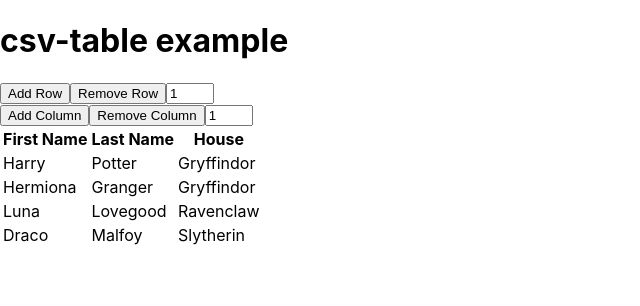
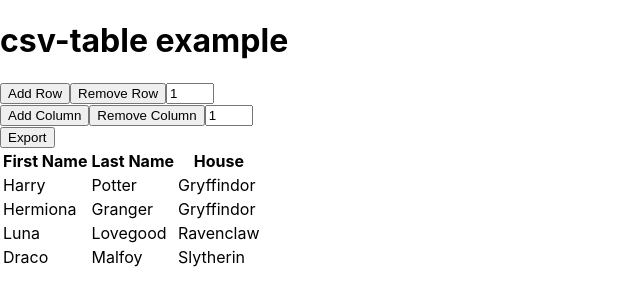
Before and after one commit to lekterable/csv-table, a React (Create React App) app: page / in a window 1280 px wide. Shown: the top 306 px of the page, without its empty margins (0-640 px from the left). Built offline with nearby package versions, Linux system fonts and the light colour scheme.

Commit message:
Make table exportable

```diff
--- a/package.json
+++ b/package.json
@@ -4,6 +4,7 @@
   "private": true,
   "dependencies": {
     "react": "^16.8.6",
+    "react-csv": "^1.1.1",
     "react-dom": "^16.8.6",
     "react-scripts": "2.1.8",
     "uuid": "^3.3.2"
--- a/src/App.js
+++ b/src/App.js
@@ -14,7 +14,7 @@ class App extends Component {
     return (
       <div>
         <h1>csv-table example</h1>
-        <Table data={exampleData} editable toolbar />
+        <Table data={exampleData} editable toolbar exportable />
       </div>
     )
   }
--- /dev/null
+++ b/src/table-csv/components/ExportButton.js
@@ -0,0 +1,10 @@
+import React from 'react'
+import { CSVLink } from 'react-csv'
+
+export default ({ data }) => {
+  return (
+    <CSVLink data={data} filename={'react-csv.csv'}>
+      <input type="button" value="Export" />
+    </CSVLink>
+  )
+}
--- a/src/table-csv/index.js
+++ b/src/table-csv/index.js
@@ -1,11 +1,12 @@
 import React, { useReducer } from 'react'
+import ExportButton from './components/ExportButton'
 import Row from './components/Row'
 import Toolbar from './components/Toolbar'
 import { ContentContext, ModeContext } from './contexts'
 import { useUniqueKeys } from './hooks'
 import reducer from './reducers'
 
-export default ({ data = [], editable, toolbar }) => {
+export default ({ data = [], editable, toolbar, exportable }) => {
   const uniqueKeys = useUniqueKeys(data.length)
   const initialState = { content: data, uniqueKeys }
   const [state, dispatch] = useReducer(reducer, initialState)
@@ -16,6 +17,7 @@ export default ({ data = [], editable, toolbar }) => {
       <ContentContext.Provider value={[state, dispatch]}>
         <div>
           {toolbar && <Toolbar />}
+          {exportable && <ExportButton data={state.content} />}
           <table>
             <thead>
               <Row header cells={header} />
```
Also changed, not shown: stories/index.js (+1 -0 lines), 17 other files (tests, documents, lock files or other folders).
